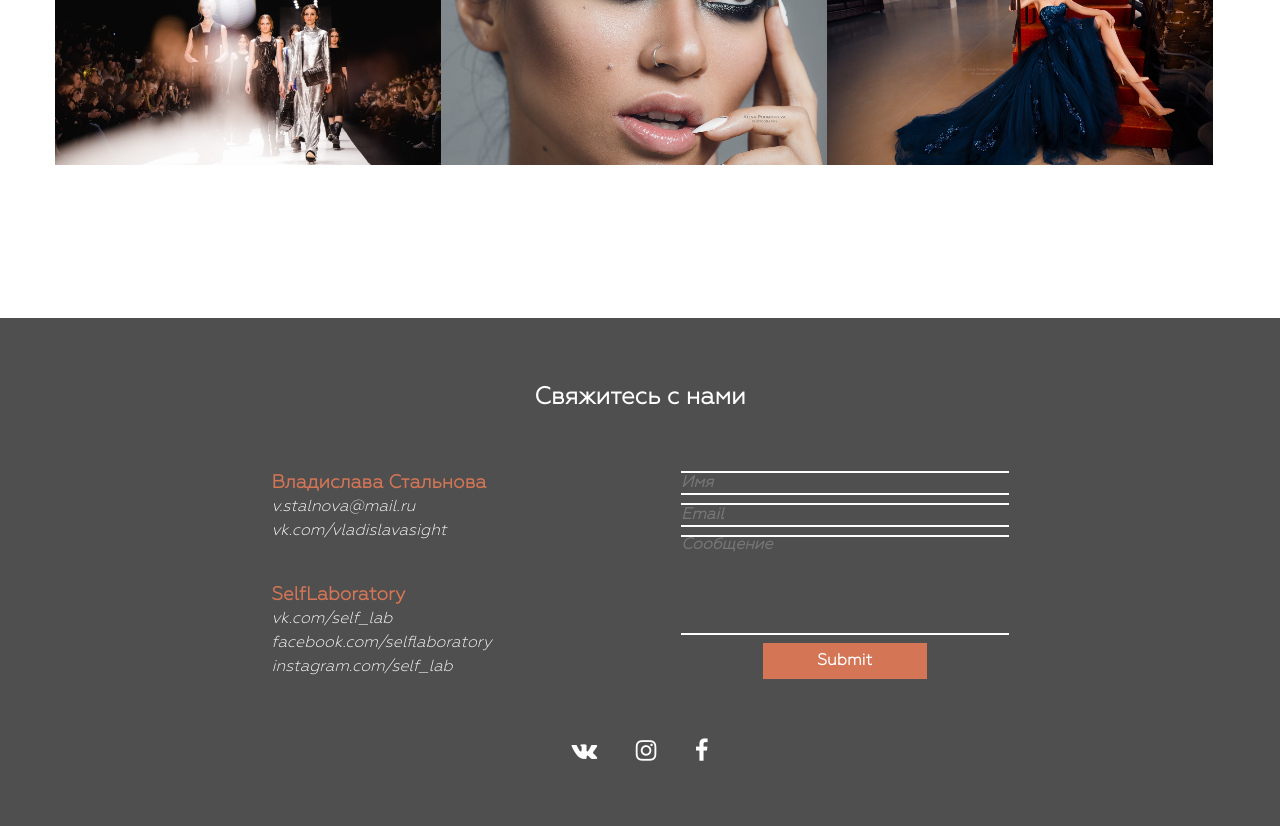
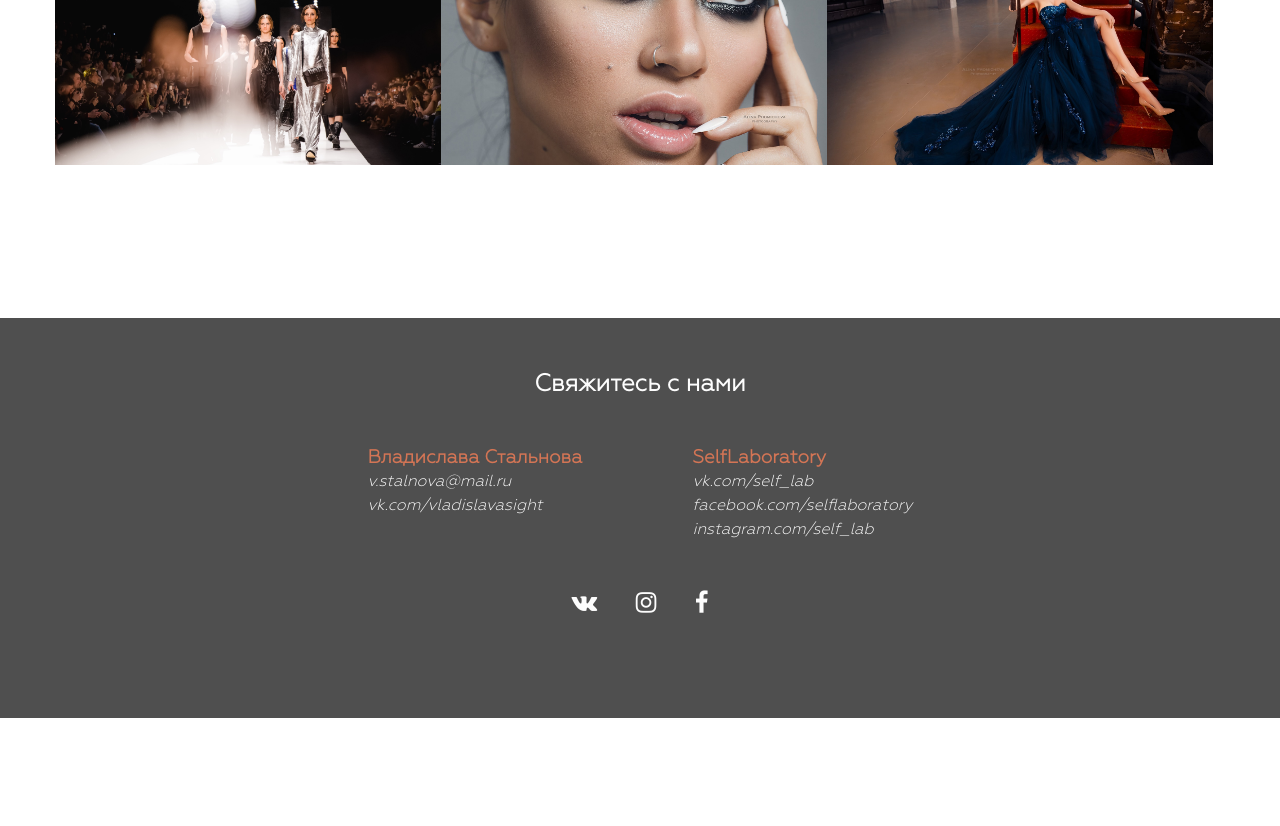
Before and after one commit to FahrazoiD/selflab, a website: page index.html in a window 1280 px wide. Shown: the part 1436-2262 px from the top of the page. After the commit the page ends 2154 px from the top, so only its background shows below. Drawn offline with Linux system fonts and the light colour scheme.

Commit message:
Temporary footer fix

```diff
--- a/index.html
+++ b/index.html
@@ -104,6 +104,7 @@
           </h2>
           <div class="contact-wrap">
             <div class="contacts">
+              <div class="temp-wrap">
                 <h3 class="contact-title">
                 Владислава Стальнова
                 </h3>
@@ -111,8 +112,8 @@
                   v.stalnova@mail.ru<br>
                   vk.com/vladislavasight
                 </p>
-              <br>
-              <br>
+              </div>
+              <div class="temp-wrap">
                 <h3 class="contact-title">
                   SelfLaboratory
                 </h3>
@@ -121,6 +122,7 @@
                   facebook.com/selflaboratory<br>
                   instagram.com/self_lab
                 </p>
+              </div>
             </div>
             <div class="contact-form">
               <form action="./send_email.php" id="msgform">
--- a/sass/style.sass
+++ b/sass/style.sass
@@ -418,11 +418,11 @@ section
           text-align: center
 
 footer
-  min-height: 458px
+  min-height: 400px
   background-color: $bg-color-dark
 
   .container
-    padding-top: 5%
+    padding-top: 4%
     display: flex
     flex-direction: column
     align-items: center
@@ -432,13 +432,18 @@ footer
       color: $text-color-light
 
     .contact-wrap
-      margin-top: 5%
+      margin-top: 4%
       width: 70%
       display: flex
       justify-content: space-around
 
       .contacts
-        width: 40%
+        width: 80% // this
+        display: flex  // this
+        justify-content: space-around // this
+
+        .temp-wrap // this
+
 
         .contact-title
           color: $text-color-lightaccent
@@ -450,6 +455,7 @@ footer
 
       .contact-form
         width: 40%
+        display: none // this
 
         #msgform
           width: 100%
@@ -486,7 +492,7 @@ footer
 
   .social-wrap
     width: 15%
-    padding: 5%
+    padding: 4%
     display: flex
     justify-content: space-around
     align-items: center
```
Also changed, not shown: about.html (+4 -2 lines), css/style.css. Lines whose indentation alone changed are shown as unchanged.
